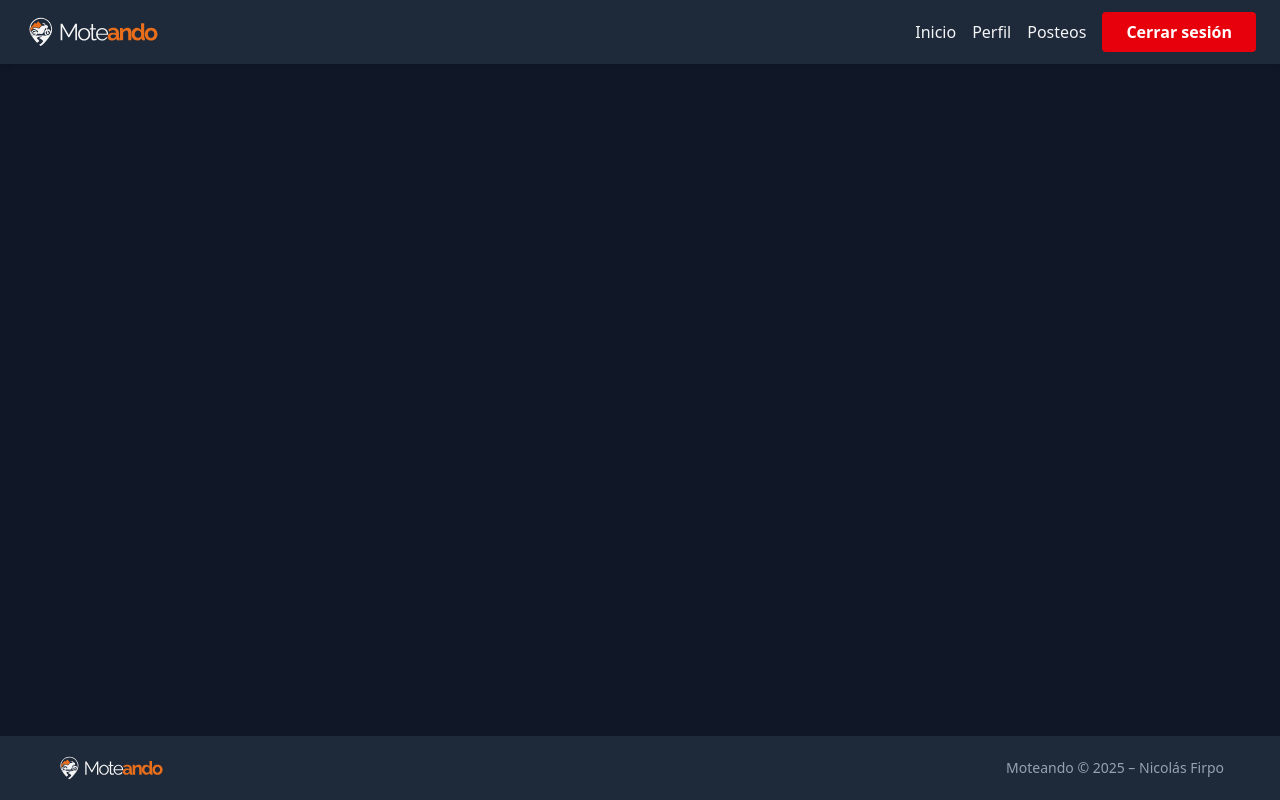
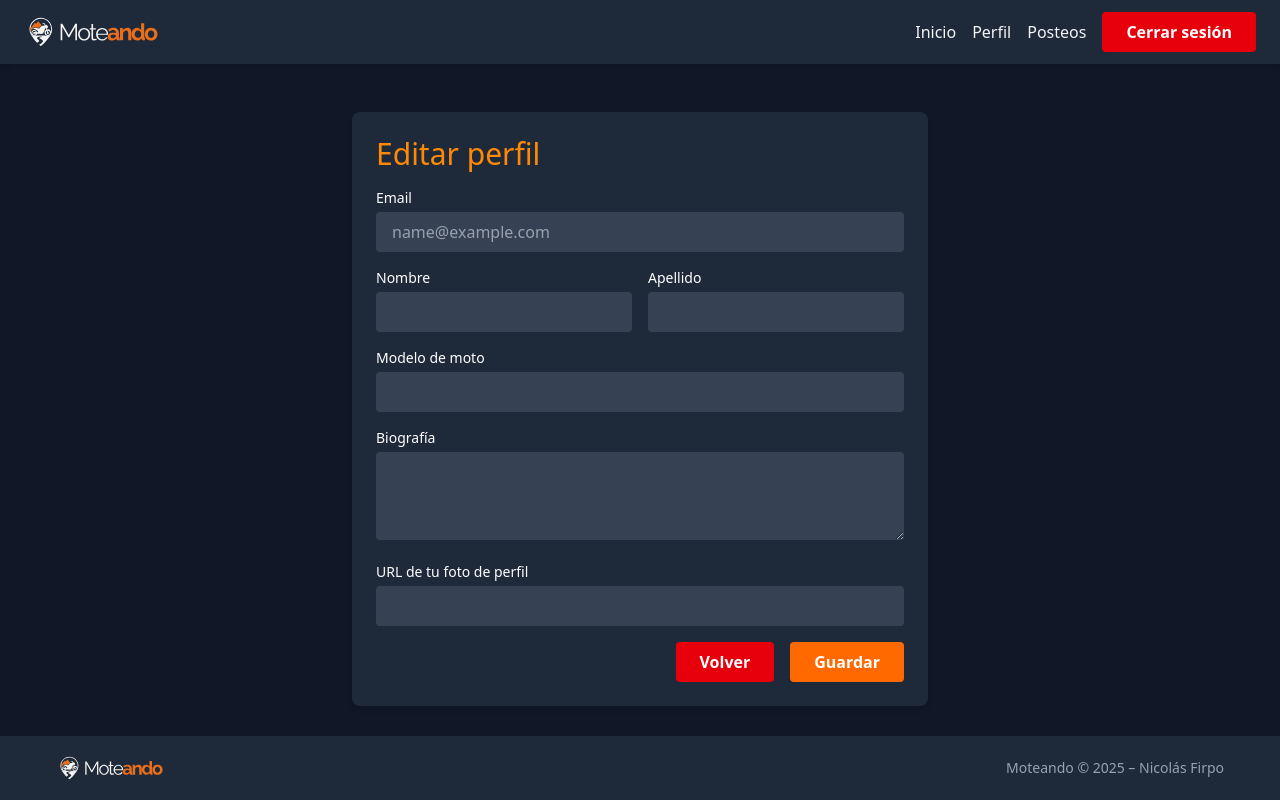
Before and after one commit to niknef/Moteando-Vue, a Vue app: page /my-profile/edit in a window 1280 px wide. Built offline with nearby package versions, Linux system fonts and the light colour scheme; no server answers; sample sign-in values are in the browser's storage.

Commit message:
add edit profile + loader

```diff
--- a/src/components/ui/BaseButton.vue
+++ b/src/components/ui/BaseButton.vue
@@ -21,6 +21,8 @@ export default {
           return 'bg-green-600 hover:bg-green-500 focus:bg-green-500';
         case 'error':
           return 'bg-red-600 hover:bg-red-500 focus:bg-red-500';
+        case 'loading':
+          return 'bg-gray-200';
         default:
           return 'bg-blue-600 hover:bg-blue-500 focus:bg-blue-500';
       }
--- /dev/null
+++ b/src/components/ui/Loader.vue
@@ -0,0 +1,54 @@
+<template>
+  <span class="loader" :class="sizeClass" />
+</template>
+
+<script>
+export default {
+  name: 'Loader',
+  props: {
+    size: {
+      type: String,
+      default: 'md', // sm, md, lg
+    }
+  },
+  computed: {
+    sizeClass() {
+      switch (this.size) {
+        case 'sm':
+          return 'w-4 h-4 border-2';
+        case 'lg':
+          return 'w-10 h-10 border-4';
+        default:
+          return 'w-6 h-6 border-4';
+      }
+    }
+  }
+}
+</script>
+
+<style scoped>
+.loader {
+  display: inline-block;
+  border: 4px solid rgb(255, 17, 0);
+  border-radius: 50%;
+  border-top-color: transparent;
+  border-bottom-color: transparent;
+  animation: rot5 1s infinite;
+}
+
+@keyframes rot5 {
+  0% {
+    transform: rotate(0);
+  }
+  50% {
+    transform: rotate(180deg);
+    border-top-color: rgb(139, 46, 46);
+    border-bottom-color: rgb(243, 92, 33);
+    border-right-color: transparent;
+    border-left-color: transparent;
+  }
+  100% {
+    transform: rotate(360deg);
+  }
+}
+</style>
--- /dev/null
+++ b/src/pages/MyProfileEdit.vue
@@ -0,0 +1,131 @@
+<script>
+import BaseHeading1 from '@/components/ui/BaseHeading1.vue'
+import BaseButton from '@/components/ui/BaseButton.vue'
+import Loader from '@/components/ui/Loader.vue'
+import { subscribeToAuth, updateAuthProfile } from '@/services/auth'
+
+export default {
+  name: 'MyProfileEdit',
+  components: {
+    BaseHeading1,
+    BaseButton,
+    Loader
+  },
+  data() {
+    return {
+      user: {
+        id: null,
+        email: '',
+        first_name: '',
+        last_name: '',
+        bio: '',
+        bike_model: '',
+        avatar_url: ''
+      },
+      success: false,
+      error: null,
+      loading: false
+    }
+  },
+  mounted() {
+    subscribeToAuth(userData => {
+      if (userData.id) {
+        this.user = { ...this.user, ...userData }
+      }
+    })
+  },
+  methods: {
+    async handleSubmit() {
+      if (this.loading) return
+
+      this.success = false
+      this.error = null
+      this.loading = true
+
+      try {
+        await updateAuthProfile({
+          first_name: this.user.first_name,
+          last_name: this.user.last_name,
+          bio: this.user.bio,
+          bike_model: this.user.bike_model,
+          avatar_url: this.user.avatar_url
+        })
+
+        this.success = true
+      } catch (e) {
+        this.error = 'Hubo un error al actualizar el perfil.'
+        console.error('[MyProfileEdit] error:', e)
+      } finally {
+        this.loading = false
+      }
+    }
+  }
+}
+</script>
+
+<template>
+  <section class="max-w-xl mx-auto mt-8 bg-gray-800 text-white p-6 rounded-lg shadow-md">
+    <BaseHeading1>Editar perfil</BaseHeading1>
+
+    <form @submit.prevent="handleSubmit" class="flex flex-col gap-4 mt-4">
+      <!-- Email solo lectura -->
+      <div>
+        <label class="block mb-1 text-sm">Email</label>
+        <input
+          v-model="user.email"
+          type="email"
+          disabled
+          class="w-full px-4 py-2 bg-gray-700 rounded text-gray-400 cursor-not-allowed"
+        />
+      </div>
+
+      <!-- Nombre y Apellido -->
+      <div class="flex gap-4">
+        <div class="flex-1">
+          <label class="block mb-1 text-sm">Nombre</label>
+          <input v-model="user.first_name" type="text" class="w-full px-4 py-2 bg-gray-700 rounded" />
+        </div>
+        <div class="flex-1">
+          <label class="block mb-1 text-sm">Apellido</label>
+          <input v-model="user.last_name" type="text" class="w-full px-4 py-2 bg-gray-700 rounded" />
+        </div>
+      </div>
+
+      <!-- Moto -->
+      <div>
+        <label class="block mb-1 text-sm">Modelo de moto</label>
+        <input v-model="user.bike_model" type="text" class="w-full px-4 py-2 bg-gray-700 rounded" />
+      </div>
+
+      <!-- Bio -->
+      <div>
+        <label class="block mb-1 text-sm">Biografía</label>
+        <textarea v-model="user.bio" rows="3" class="w-full px-4 py-2 bg-gray-700 rounded"></textarea>
+      </div>
+
+      <!-- Avatar -->
+      <div>
+        <label class="block mb-1 text-sm">URL de tu foto de perfil</label>
+        <input v-model="user.avatar_url" type="text" class="w-full px-4 py-2 bg-gray-700 rounded" />
+      </div>
+
+      <!-- Acciones -->
+      <div class="flex justify-end gap-4 items-center">
+        <router-link to="/my-profile">
+          <BaseButton type="error">Volver</BaseButton>
+        </router-link>
+        <template v-if="loading">
+            <BaseButton type="loading"><Loader size="sm" /></BaseButton>
+        </template>
+        <template v-else>
+            <BaseButton type="orange" htmlType="submit">
+              Guardar
+            </BaseButton>
+        </template>
+      </div>
+
+      <p v-if="success" class="text-green-400 text-sm mt-2 text-center">Perfil actualizado correctamente.</p>
+      <p v-if="error" class="text-red-400 text-sm mt-2 text-center">{{ error }}</p>
+    </form>
+  </section>
+</template>
--- a/src/router/router.js
+++ b/src/router/router.js
@@ -4,6 +4,7 @@ import Home from '../pages/Home.vue'
 import Register from '../pages/Register.vue'
 import Login from '../pages/Login.vue'
 import MyProfile from '../pages/MyProfile.vue'
+import MyProfileEdit from '../pages/MyProfileEdit.vue'
 
 
 //Rutas ->
@@ -13,6 +14,7 @@ const routes = [
     {path: '/register', component: Register},
     {path: '/login', component: Login},
     {path: '/my-profile', component: MyProfile, meta: {requiresAuth: true}},
+    {path: '/my-profile/edit', component: MyProfileEdit, meta: {requiresAuth: true}},
 ];
 
 //Creamos el router
--- a/src/services/user-profile.js
+++ b/src/services/user-profile.js
@@ -1,3 +1,4 @@
+import supabase from "./supabase";
 /**
  * Agrega un nuevo perfil de usuario a la tabla "profiles"
  *
```
